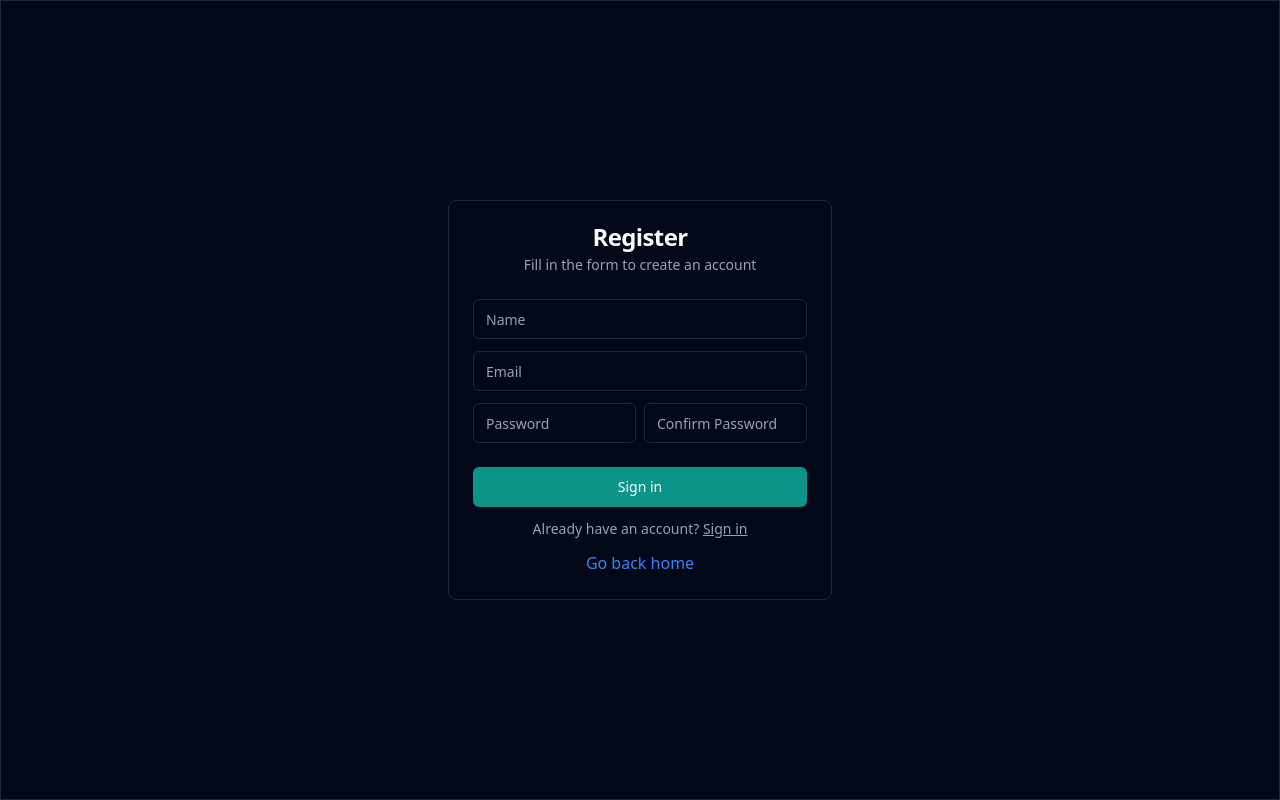
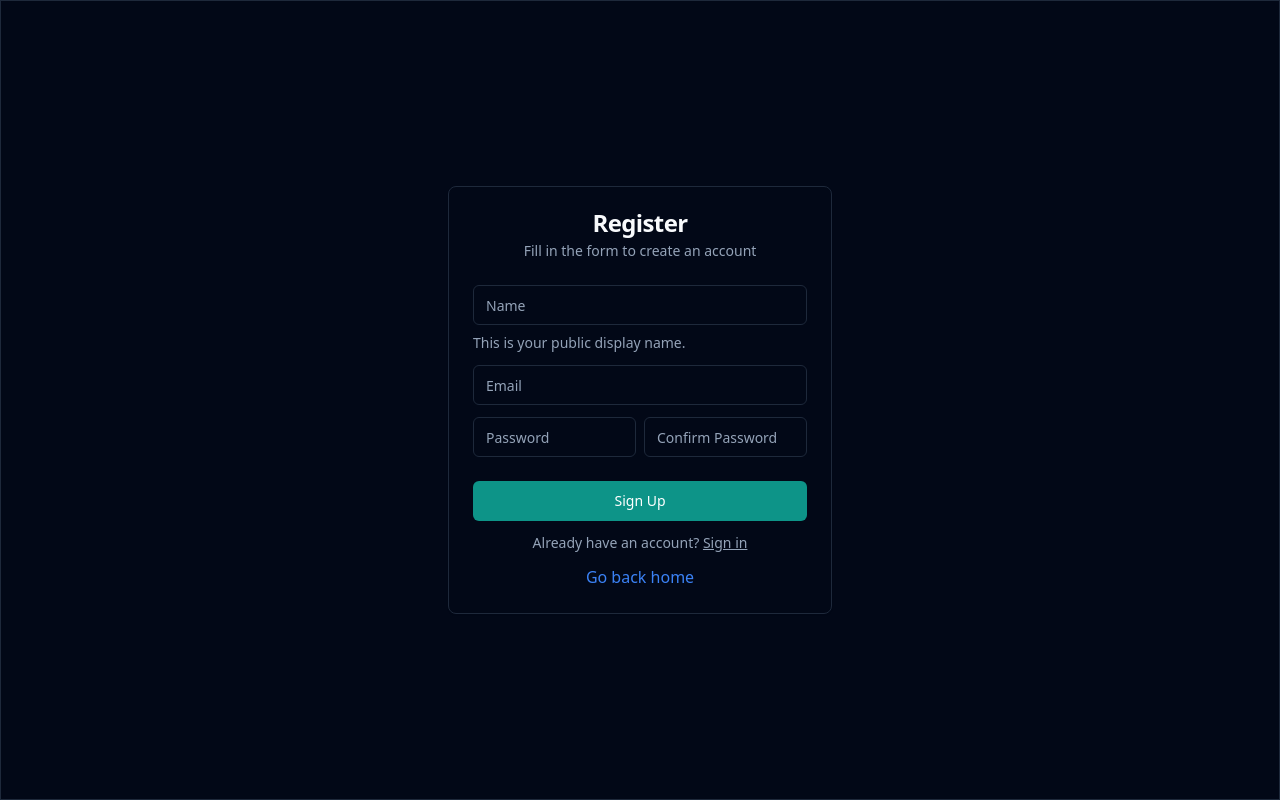
Before and after one commit to ronywahyuu/forum-space, a React (Vite) app: page /register in a window 1280 px wide. Built offline with nearby package versions, Linux system fonts and the light colour scheme.

Commit message:
feat: register

```diff
--- a/src/features/auth/Login.tsx
+++ b/src/features/auth/Login.tsx
@@ -19,7 +19,7 @@ import {
 import { Input } from "@/components/ui/input"
 import { useLoginMutation } from "./authApiSlice"
 import type { LoginResponse } from "@/types/global"
-import { useNavigate } from "react-router-dom"
+import { Link, useNavigate } from "react-router-dom"
 
 const FormSchema = z.object({
   email: z.string().email({
@@ -105,9 +105,9 @@ export default function Login() {
 
               <CardDescription className="text-center">
                 Don't have an account?{" "}
-                <a href="/register" className="underline">
+                <Link to="/register" className="underline">
                   Sign up
-                </a>
+                </Link>
               </CardDescription>
 
               <a href="/" className="text-center text-blue-500">
--- a/src/features/auth/Register.tsx
+++ b/src/features/auth/Register.tsx
@@ -1,46 +1,161 @@
-import { Button } from '@/components/ui/button'
+"use client"
+
+import { zodResolver } from "@hookform/resolvers/zod"
+import { useForm } from "react-hook-form"
+import { z } from "zod"
 import { Card, CardContent, CardDescription, CardFooter, CardHeader, CardTitle } from '@/components/ui/card'
-import { Input } from '@/components/ui/input'
-import { Link } from 'react-router-dom'
 
-type Props = {}
 
-const Register = (props: Props) => {
+import { Button } from "@/components/ui/button"
+import {
+  Form,
+  FormControl,
+  FormDescription,
+  FormField,
+  FormItem,
+  FormMessage,
+} from "@/components/ui/form"
+import { Input } from "@/components/ui/input"
+import { useLoginMutation, useRegisterMutation } from "./authApiSlice"
+import type { LoginResponse, RegisterResponse } from "@/types/global"
+import { Link, useNavigate } from "react-router-dom"
+
+const FormSchema = z.object({
+  name: z.string().min(2, {
+    message: "Name must be at least 2 characters."
+  }),
+  email: z.string().email({
+    message: "Please enter a valid email address.",
+  }),
+  password: z.string().min(2, {
+    message: "Password must be at least 2 characters."
+  }),
+  confirmPassword: z.string().min(2, {
+    message: "Password must be at least 2 characters."
+  })
+})
+.refine(data => data.password === data.confirmPassword, {
+  message: "Passwords must match",
+  path: [ "password"]
+})
+
+
+export default function Register() {
+  const [register] = useRegisterMutation()
+  const navigate = useNavigate()
+  // const {addProduct} = useAddProductMutation
+
+  const form = useForm<z.infer<typeof FormSchema>>({
+    resolver: zodResolver(FormSchema),
+    defaultValues: {
+      email: "",
+      password: "",
+    },
+  })
+
+  async function onSubmitRegister(data: z.infer<typeof FormSchema>) {
+    console.log(data)
+    alert(data)
+    const res = await register(data) as unknown as RegisterResponse
+
+    if (res.error) {
+      alert(res.error.data.message)
+      return
+    }
+
+    navigate("/login")
+
+
+  }
+
   return (
+    <Form {...form}>
+      <form onSubmit={form.handleSubmit(onSubmitRegister)} className="">
         <section className="w-96 px-5 md:px-0">
-      <Card className=''>
-        <CardHeader className='text-center'>
+          <Card>
+            <CardHeader className="text-center">
               <CardTitle>Register</CardTitle>
-          <CardDescription>
-            Fill in the form to create an account
-          </CardDescription>
+              <CardDescription>Fill in the form to create an account</CardDescription>
             </CardHeader>
-        <CardContent className='space-y-3'>
-          <Input type="text" placeholder="Name" />
+            <CardContent className="space-y-3">
+              <FormField
+                control={form.control}
+                name="name"
+                render={({ field }) => (
+                  <FormItem>
+                    <FormControl>
+                      <Input placeholder="Name" {...field} />
+                    </FormControl>
+                    <FormDescription>
+                      This is your public display name.
+                    </FormDescription>
+                    <FormMessage />
+                  </FormItem>
+                )}
+              />
+              <FormField
+                control={form.control}
+                name="email"
+                render={({ field }) => (
+                  <FormItem>
+                    <FormControl>
+                      <Input placeholder="Email" {...field} />
+                    </FormControl>
 
-          <Input type="email" placeholder="Email" />
+                    <FormMessage />
+                  </FormItem>
+                )}
+              />
+              <div className="flex items-ceter gap-2">
 
-          <div className='flex items-center gap-2'>
-            <Input type="password" placeholder="Password" />
-            <Input type="password" placeholder="Confirm Password" />
+                <FormField
+                  control={form.control}
+                  name="password"
+                  render={({ field }) => (
+                    <FormItem>
+                      <FormControl>
+                        <Input placeholder="Password" type="password" {...field} />
+                      </FormControl>
+                      <FormMessage />
+                    </FormItem>
+                  )}
+                />
+                <FormField
+                  control={form.control}
+                  name="confirmPassword"
+                  render={({ field }) => (
+                    <FormItem>
+                      <FormControl>
+                        <Input placeholder="Confirm Password" type="password" {...field} />
+                      </FormControl>
+                      <FormMessage />
+                    </FormItem>
+                  )}
+                />
+
 
               </div>
             </CardContent>
-        <CardFooter className='w-full flex flex-col gap-3'>
-          <Button variant="primary" className='w-full'>Sign in</Button>
+            <CardFooter className="w-full flex flex-col gap-3">
+              <Button variant="primary" type="submit" className="w-full">
+                Sign Up
+              </Button>
 
-          <CardDescription className='text-center'>
+              <CardDescription className="text-center">
                 Already have an account? <Link to="/login" className='underline'>Sign in</Link>
+
               </CardDescription>
 
-          {/* Go Back Home */}
-          <Link to="/" className="text-center text-blue-500">
+              <a href="/" className="text-center text-blue-500">
                 Go back home
-          </Link>
+              </a>
             </CardFooter>
           </Card>
         </section>
+
+
+        {/* <Button type="submit">Submit</Button> */}
+      </form>
+    </Form>
   )
 }
-
-export default Register
--- a/src/features/auth/authApiSlice.ts
+++ b/src/features/auth/authApiSlice.ts
@@ -1,5 +1,5 @@
 import { CONFIG } from "@/lib/config"
-import type { LoginResponse } from "@/types/global"
+import type { LoginResponse, RegisterResponse } from "@/types/global"
 import { createApi, fetchBaseQuery } from "@reduxjs/toolkit/query/react"
 
 interface AuthApiResponse {
@@ -18,6 +18,12 @@ interface User {
 }
 
 interface LoginRequest {
+  email: string
+  password: string
+}
+
+interface RegisterRequest {
+  name: string
   email: string
   password: string
 }
@@ -46,14 +52,6 @@ export const authApiSlice = createApi({
       query: () => "users",
       providesTags: ["Auth"],
     }),
-
-    //   query: ({ email, password }) => ({
-    //     url: "login",
-    //     method: "POST",
-    //     body: { email, password },
-    //   }),
-    //   invalidatesTags: ["Auth"],
-    // }),
     login: build.mutation<LoginResponse, LoginRequest>({
       query: ({ email, password }) => ({
         url: "login",
@@ -62,8 +60,17 @@ export const authApiSlice = createApi({
       }),
       invalidatesTags: ["Auth"],
     }),
+    register: build.mutation<RegisterResponse, RegisterRequest>({
+      query: ({ name, email, password }) => ({
+        url: "register",
+        method: "POST",
+        body: { name, email, password },
+      }),
+      invalidatesTags: ["Auth"],
+
+    }),
   }),
 })
 
-export const { useGetCurrentUserQuery, useGetAllUsersQuery, useLoginMutation } =
+export const { useGetCurrentUserQuery, useGetAllUsersQuery, useLoginMutation, useRegisterMutation } =
   authApiSlice
--- a/src/features/threads/ThreadList.tsx
+++ b/src/features/threads/ThreadList.tsx
@@ -2,24 +2,17 @@ import Post from './Thread'
 import { Badge } from '@/components/ui/badge'
 import type { Thread } from '@/types/thread'
 import { useGetThreadsQuery } from './threadsApiSlice'
-import { useGetAllUsersQuery, useGetCurrentUserQuery } from '../auth/authApiSlice'
 
 type Props = {}
 
 const ThreadList = (props: Props) => {
   const { data: threads, isFetching: isFetchingThreads } = useGetThreadsQuery()
-  const { data: currentUser } = useGetCurrentUserQuery()
-  const {data: allUsers} = useGetAllUsersQuery()
-  // const {isAuthenticated} = useAuth()
 
-  // console.log({isAuthenticated})
   if (isFetchingThreads) return <p>Loading...</p>
 
   const threadsData: Thread[] = threads?.data.threads || []
 
-  console.log(threadsData)
-  console.log(currentUser)
-  console.log(allUsers)
+
   return (
     <>
       <h1 className='text-3xl font-bold mb-5'>Threads</h1>
--- a/src/types/global.ts
+++ b/src/types/global.ts
@@ -1,17 +1,14 @@
-export interface User {
-  id: string
-  name: string
-  email: string
-  avatar: string
-}
 
-export interface Owner extends User {}
+
+/**
+ * Base api response type
+ */
 export interface ApiResponse<T> {
   status: string
   message: string
   error?: {
     status: number
-   data:{
+    data: {
       status: string
       message: string
       data: any
@@ -19,13 +16,29 @@ export interface ApiResponse<T> {
   }
   data: T
 }
+
+/**
+ * Auth types and its subtypes
+ */
 export interface AuthApiResponse extends ApiResponse<{ user: User }> {}
-
-
+export interface LoginResponse extends ApiResponse<LoginData> {}
+export interface RegisterResponse extends ApiResponse<RegisterData> {}
 export interface LoginRequest {
   email: string
   password: string
 }
+
+/**
+ * User types and its subtypes
+ */
+export interface User {
+  id: string
+  name: string
+  email: string
+  avatar: string
+}
+export interface Owner extends User {}
+// end of User types
 
 export interface Thread {
   id: string
@@ -50,10 +63,14 @@ export interface Comment {
 }
 
 
-export interface LoginResponse extends ApiResponse<LoginData> {}
-
 export interface LoginData {
   data: {
     token: string
   }
 }
+
+export interface RegisterData {
+  data: {
+    user: User
+  }
+}
```
Lines whose indentation alone changed are shown as unchanged.
